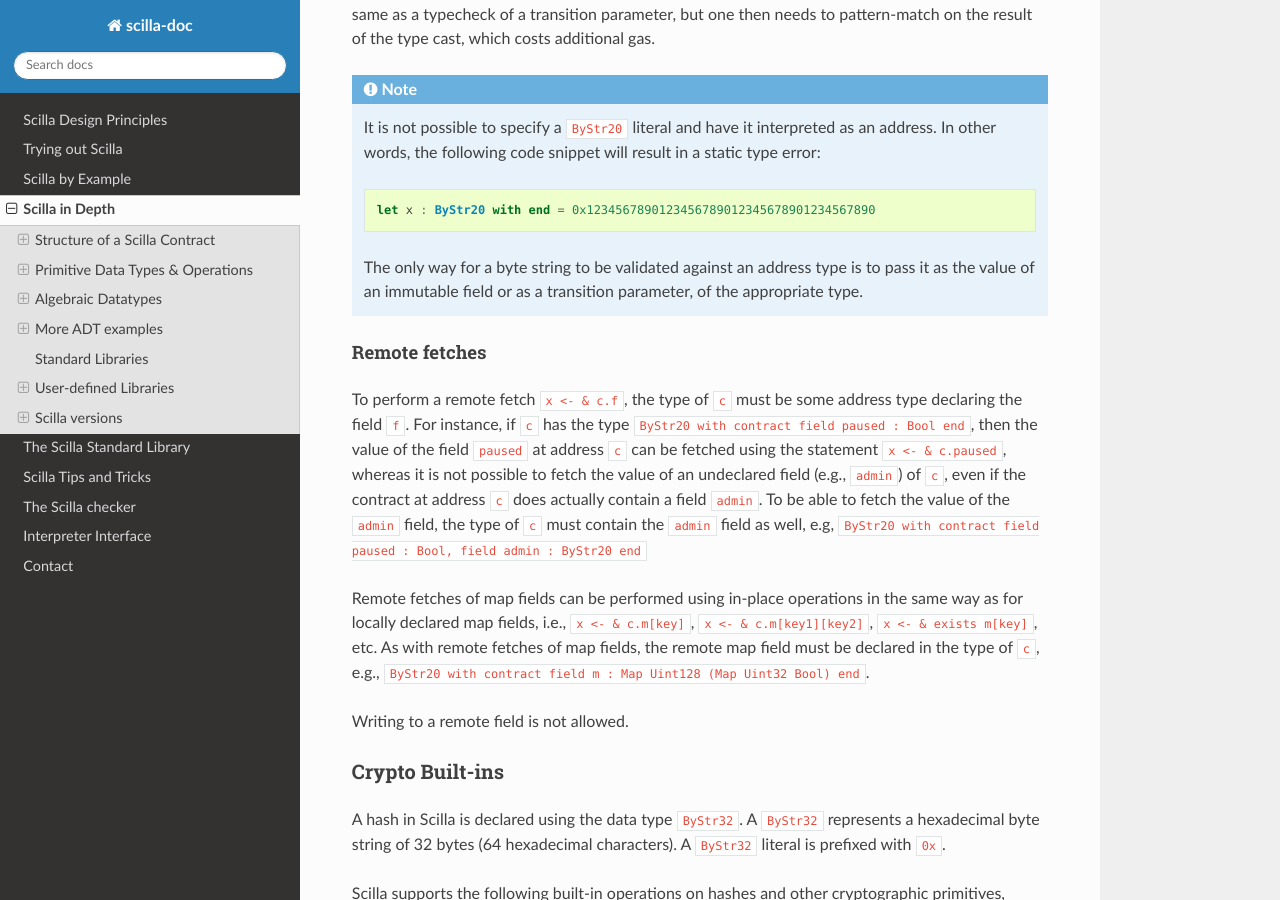
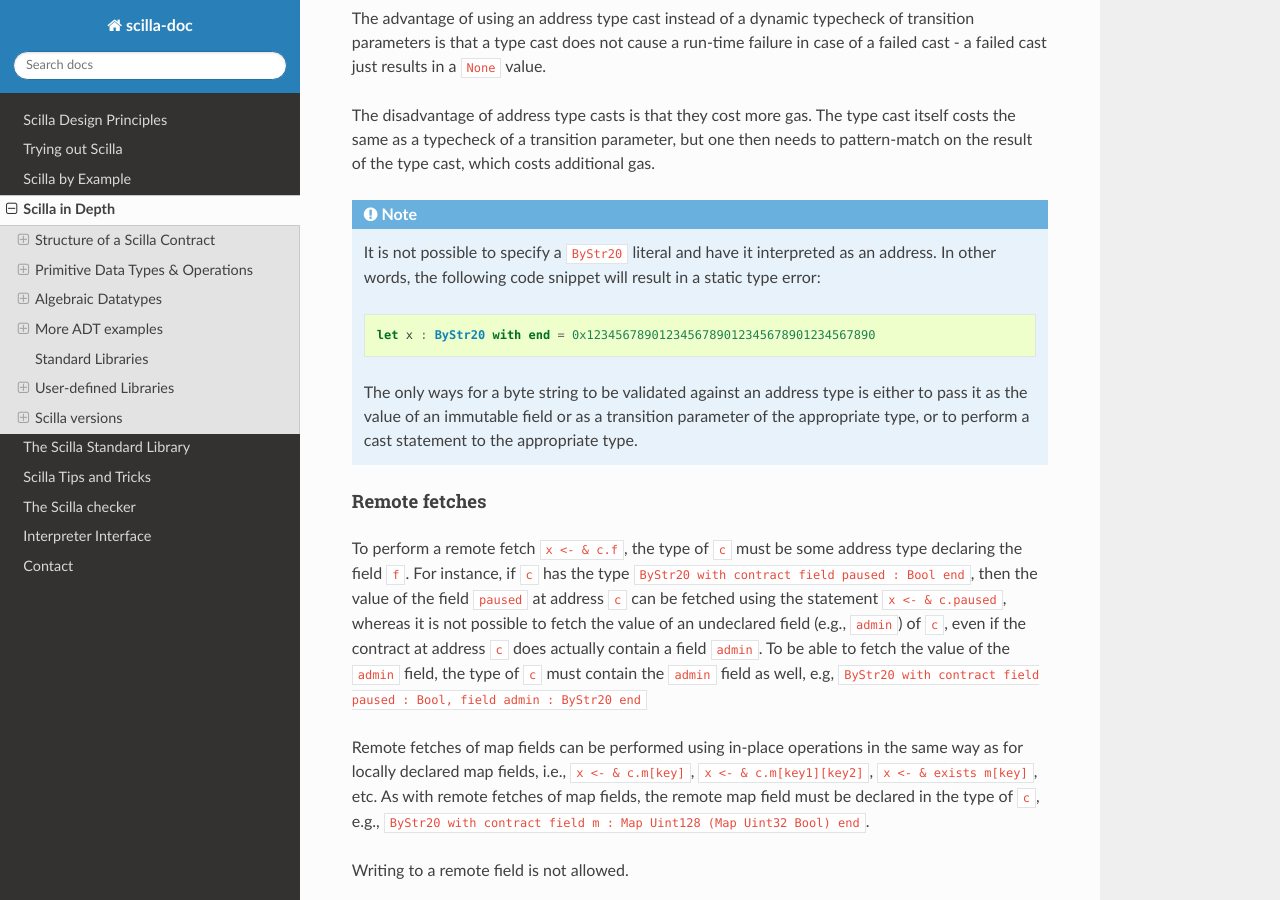
Before and after one commit to Zilliqa/scilla-docs, a Sphinx documentation site: the page built from docs/source/scilla-in-depth.rst, in a window 1280 px wide and 900 px high, scrolled down 17917 px. Built offline with Sphinx 7.4.7 and the Read the Docs theme 2.0.0, drawn with Linux system fonts in a browser that asks for light colours; some of the changed text lies outside the part shown.

Commit message:
Fixed documentation of various recent bugfixes

```diff
--- a/docs/source/scilla-in-depth.rst
+++ b/docs/source/scilla-in-depth.rst
@@ -605,6 +605,11 @@ Here's an example that sends multiple messages.
    the messages will not sent onwards until after the transition has
    finished. More details can be found in the :ref:`Chain Calls
    <Chaincalls>` section.
+
+.. note::
+
+   Messages sent to a user-defined library are ignored. They do not
+   cause the transaction to fail, but they have no effect.
 
 A contract can also communicate to the outside world by emitting
 events. An event is a signal that gets stored on the blockchain for
@@ -874,11 +879,11 @@ The hierarchy of address types is as follows:
 
 - ``ByStr20 with end``: A ``ByStr20`` which, when interpreted as a
   network address, refers to an address that is in use. An address is
-  in use if it either contains a contract, or if the balance or the
-  *nonce* of the address is greater than 0. (The balance of an address
-  is the number of Qa held by the address account. The nonce of an
-  address is the number of transactions that have been initiated from
-  that address).
+  in use if it either contains a contract or a library, or if the
+  balance or the *nonce* of the address is greater than 0. (The
+  balance of an address is the number of Qa held by the address
+  account. The nonce of an address is the number of transactions that
+  have been initiated from that address).
 
 - ``ByStr20 with contract end``: A ``ByStr20`` which, when interpreted
   as a network address, refers to the address of a contract.
@@ -1022,9 +1027,10 @@ type cast, which costs additional gas.
 
                    let x : ByStr20 with end = 0x1234567890123456789012345678901234567890
 
-   The only way for a byte string to be validated against an address
-   type is to pass it as the value of an immutable field or as a
-   transition parameter, of the appropriate type.
+   The only ways for a byte string to be validated against an address
+   type is either to pass it as the value of an immutable field or as
+   a transition parameter of the appropriate type, or to perform a
+   cast statement to the appropriate type.
 
 
 Remote fetches
@@ -2368,7 +2374,6 @@ is restricted to the immediate importer. So if ``X`` imports library ``Y`` which
 turn imports library ``Z``, then the names in ``Z`` are not in scope in `X``, but only
 in ``Y``. Cyclic dependencies in imports are not allowed and flagged as errors
 during the checking phase.
-
 
 Local Development with User-defined Libraries
 *********************************************
```
Also changed, not shown: other parts of docs/source/scilla-in-depth.rst (+1 -1 lines).
